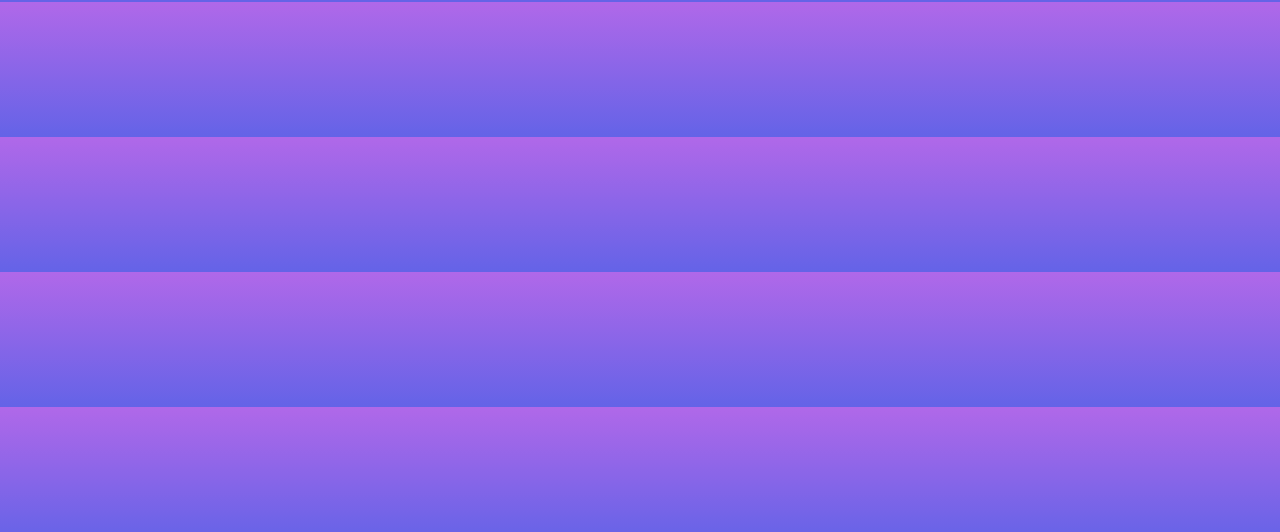
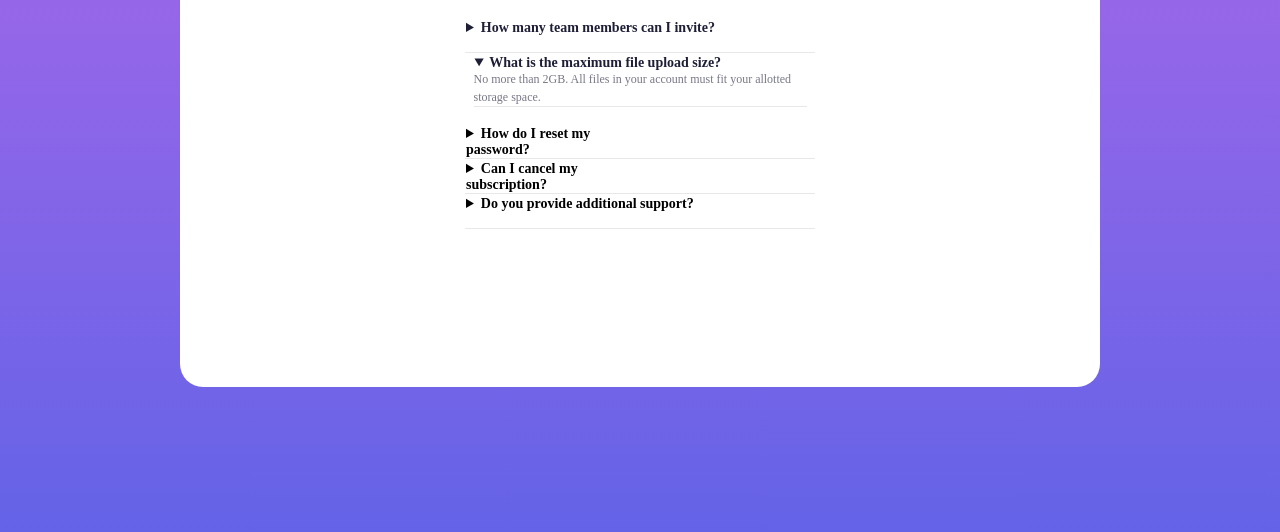
Before and after one commit to mariamgeja/miniature-funicular, a plain HTML site: page index.html in a window 1280 px wide. Shown: the part 268-800 px from the top of the page. Drawn offline with Linux system fonts and the light colour scheme.

Commit message:
end result

```diff
--- a/style.css
+++ b/style.css
@@ -1,10 +1,181 @@
+
+
 *{
 	margin: 0;
 	padding: 0;
 	box-sizing: border-box;
 }
 
- body{
-background:linear-gradient(#B068E9,#6463E7);
+main
+{
+    display: flex;
+    justify-content: center;
+    align-items: center;
+    min-height: 100vh;
+}
+
+ body
+ {
+background:linear-gradient(180deg, #B068E9 0%,#6463E7 100%);
+
 
  }
+ #FAQ
+ {
+
+ 	width: 920px;
+ 	height: 509px;
+ 	border-radius: 23px;
+ 	background-color: white;
+ 	padding:70px;
+ 	display: flex;
+ 	flex-direction: column;
+ 	align-items: center;
+
+
+
+
+ }
+
+
+ 	h1
+ 	{
+ 		width: 69px;
+ 		height: 40px;
+ 		font-size:32px ;
+ 		font-weight:700 ;
+
+     	letter-spacing:0px ;
+
+ 		color: #1E1F36 ;
+ 		margin-bottom: 30px;
+
+     }
+
+ .question1 {
+ 	height: 35px;
+ 	width: 350px;
+
+    border-bottom:1px solid #E8E8EA;
+
+ 	 }
+
+
+ .question1 summary{
+
+ 	width: 253px;
+ 	height: 17px;
+ 	padding:2px 1px;
+ 	font-weight: 700;
+ 	font-size: 14px;
+ 	font-style:bold ;
+
+ 	letter-spacing: 0px;
+ 	color: #1E1F36;
+
+
+ }
+
+.question2{
+ 	width: 333px;
+ 	height: auto;
+
+ 	border-bottom:1px solid #E8E8EA;
+
+ }
+
+ .question2 summary
+ {
+ 	width: 252px;
+ 	height:17px ;
+ 	padding:2px 1px;
+ 	color: #1E1F36;
+ 	font-weight:700 ;
+ 	font-size:14px ;
+
+ 	letter-spacing:0px ;
+
+
+ }
+
+ .question2 p
+ {
+ 	width: 319px;
+ 	height: 36px;
+
+ 	font-size:12px ;
+ 	font-weight: 400;
+ 	line-height: 18px;
+ 	letter-spacing:0px ;
+ 	color: #787887;
+
+ }
+  .question3
+  {
+  	width: 350px;
+  	height:52px ;
+
+  	border-bottom:1px solid #E8E8EA;
+
+  	  }
+
+
+  .question3 summary
+  {
+  	width: 191px;
+ 	height: 52px;
+ 	padding:19px 1px;
+
+ 	font-weight: 700;
+ 	font-size: 14px;
+ 	font-style:bold ;
+
+ 	letter-spacing:0px ;
+
+
+  }
+ .question4{
+ 	width: 350px;
+ 	height: 35px;
+
+    border-bottom:1px solid #E8E8EA;
+ }
+ .question4 summary
+ {
+ 	width: 193px;
+ 	height: 17px;
+ 	padding:2px 1px;
+
+ 	font-weight: 700;
+ 	font-size:14px ;
+ 	font-style:bold ;
+
+ 	letter-spacing: 0px;
+
+
+ }
+
+ .question5
+ {
+ 	width:350px ;
+ 	height: 35px;
+
+ 	border-bottom:1px solid #E8E8EA;
+
+
+ }
+ .question5 summary
+ {
+ 	width:232px ;
+ 	height:17px ;
+ 	padding: 2px 1px;
+ 	font-weight: 700;
+ 	font-size:14px ;
+ 	font-style: bold;
+
+ 	letter-spacing:0px ;
+
+ 	margin-bottom: 83px;
+
+
+ }
```
